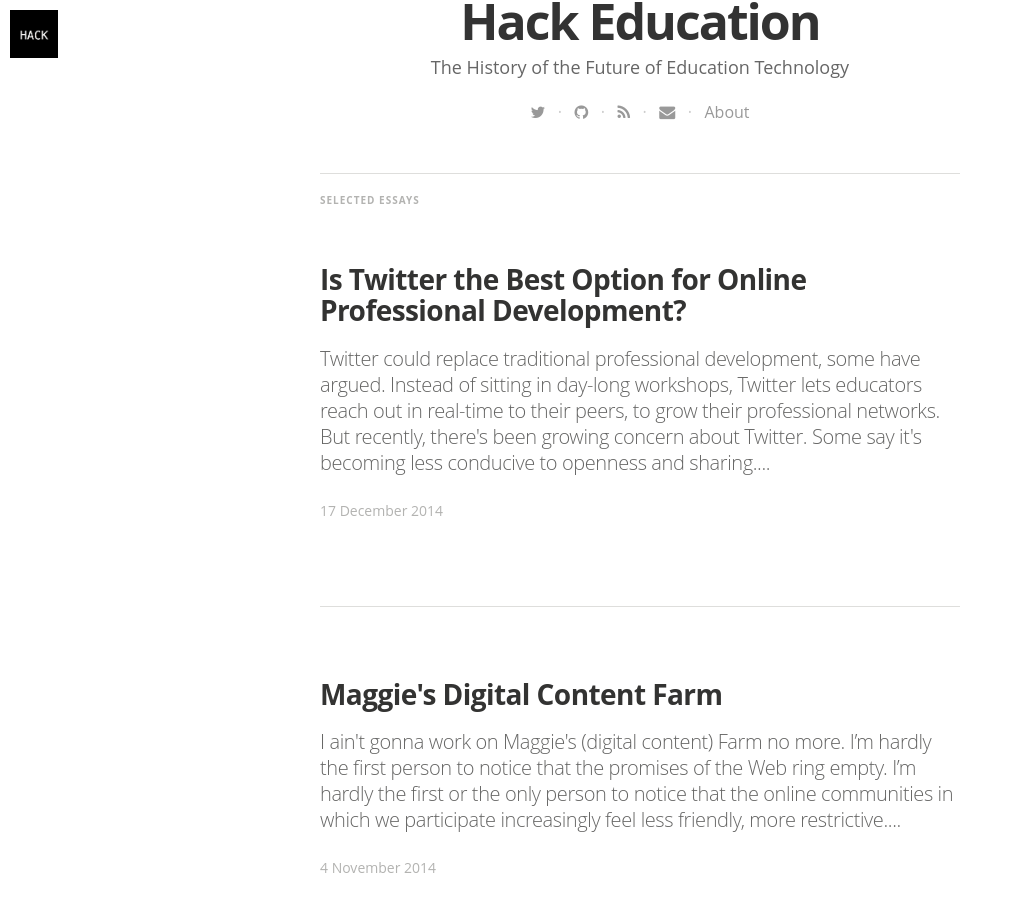
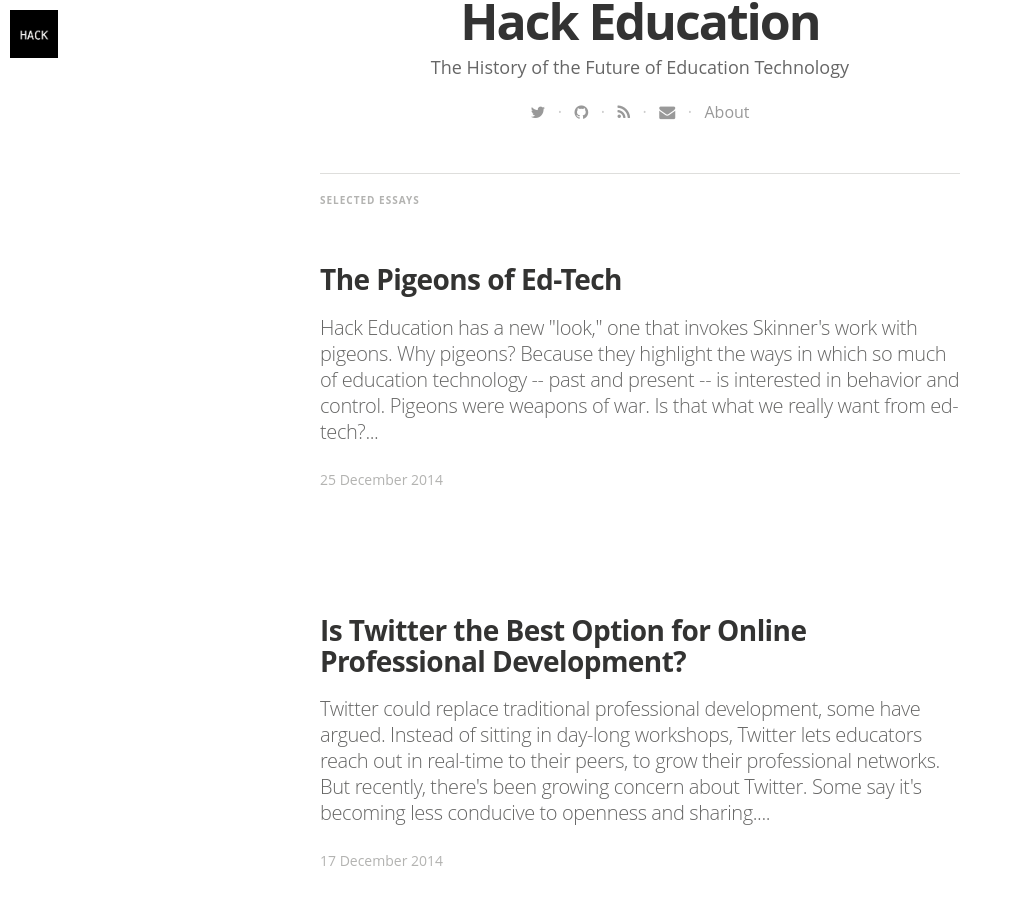
Before and after one commit to HackEducation/Writing, a Jekyll site: the page built from index.html, in a window 1280 px wide and 900 px high, scrolled down 538 px. Shown: the whole window, without its empty margins (0-1013 px from the left). Built offline with Jekyll 4.4.1, drawn with Linux system fonts in a browser that asks for light colours; nearby versions of some CDN libraries; some web fonts are replaced; Markdown is read by kramdown in place of the engine named in the settings; the list of posts is cut into pages by our own code.

Commit message:
added new article

```diff
--- a/index.html
+++ b/index.html
@@ -7,6 +7,30 @@ layout: default
 <h5 class="index-headline featured"><span>Selected Essays</span></h5>
 
     <div class="container featured">
+
+        <article class="post" itemscope itemtype="http://schema.org/BlogPosting" role="article">
+          <div class="article-item">
+
+            <header class="post-header">
+              <h2 class="post-title" itemprop="name"><a href="http://hackeducation.com/2014/12/25/pigeons/" itemprop="url">The Pigeons of Ed-Tech</a></h2>
+            </header>
+
+            <section class="post-excerpt" itemprop="description">
+              <p>Hack Education has a new "look," one that invokes Skinner's work with pigeons. Why pigeons? Because they highlight the ways in which so much of education technology -- past and present -- is interested in behavior and control. Pigeons were weapons of war. Is that what we really want from ed-tech?...</p>
+            </section>
+
+            <div class="post-meta">
+              <time datetime="25 December 2014">25 December 2014</time>
+  <!--            <span class="post-tags-set">on <span class="post-tag-">, <a href="/tag/"></a></span></span>-->
+            </div>
+
+          <div>
+        </article>
+
+    </div>
+
+
+        <div class="container featured">
 
         <article class="post" itemscope itemtype="http://schema.org/BlogPosting" role="article">
           <div class="article-item">
```
